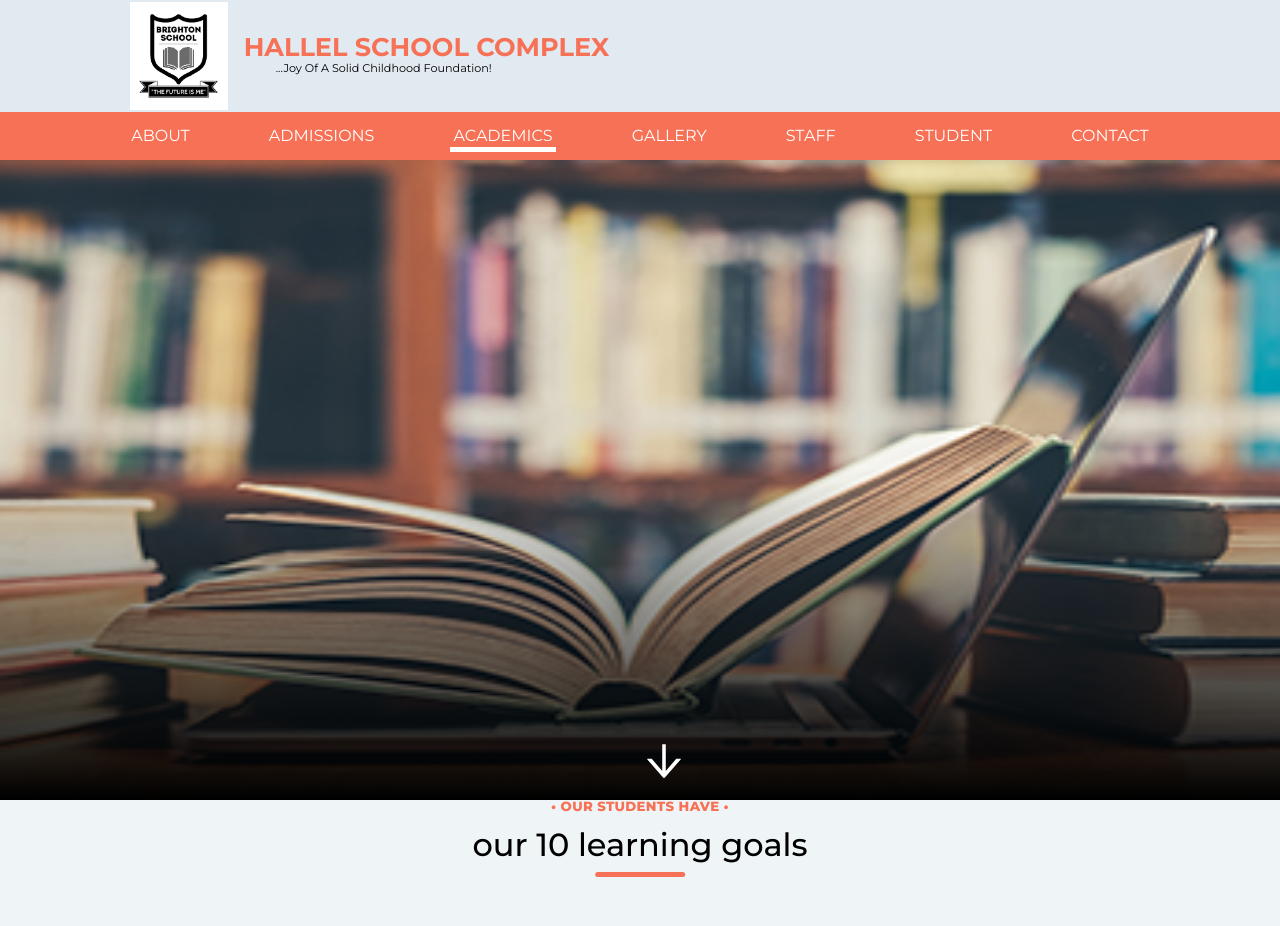
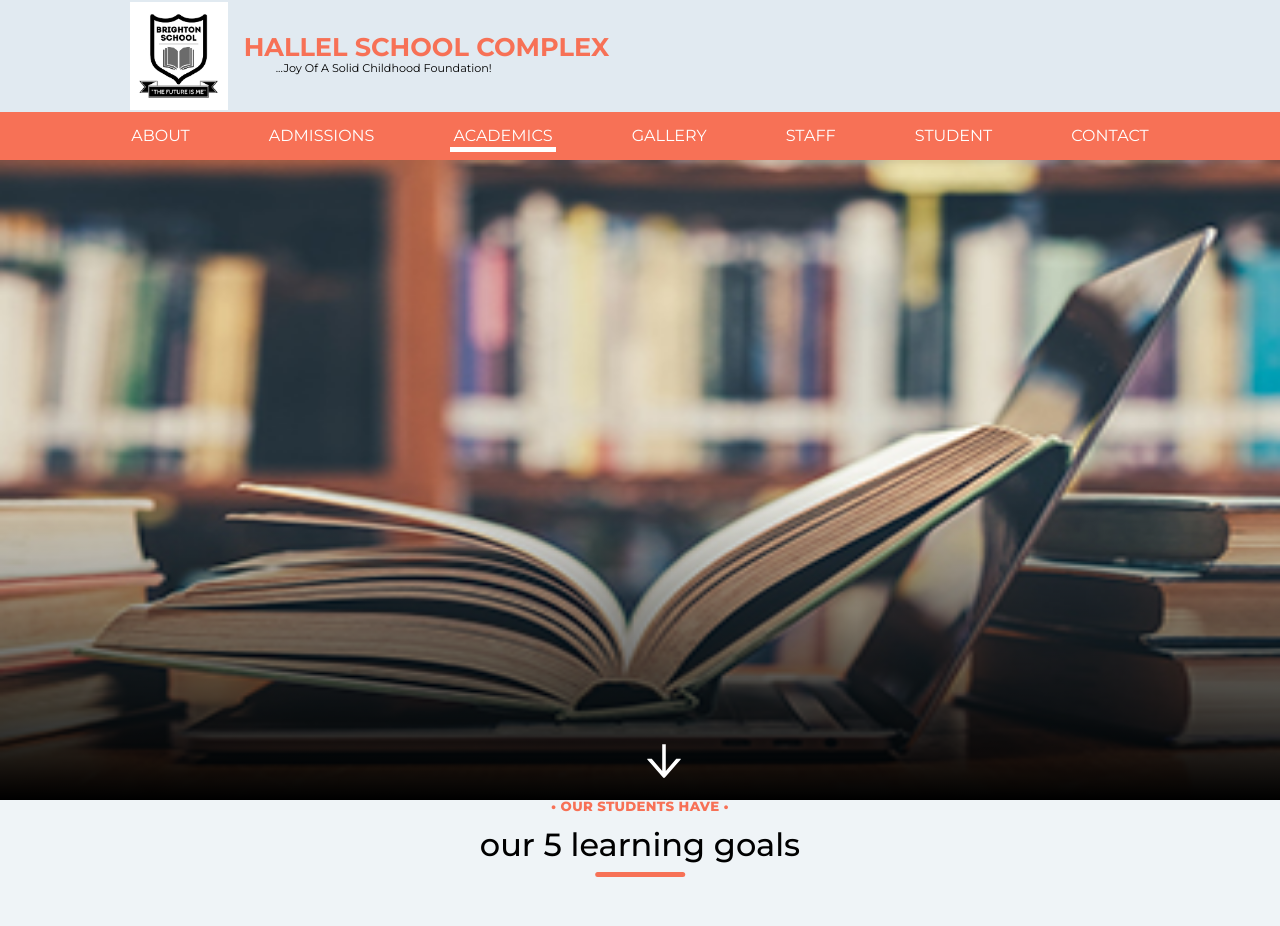
Before and after one commit to kwesiObuobi/Hallel_Project, a React (Create React App) app: page /academics in a window 1280 px wide. Shown: the top 926 px of the page. Built offline with nearby package versions, Linux system fonts and the light colour scheme.

Commit message:
Change '10' learning goals to 5

```diff
--- a/src/components/home_view/academics_page/learning_goals/learning_goals.jsx
+++ b/src/components/home_view/academics_page/learning_goals/learning_goals.jsx
@@ -5,7 +5,7 @@ const LearningGoals = () => {
   return (
     <section className="academics__learning-goals-section container">
         <h5 className="academics__learning-goals-h5">• OUR STUDENTS HAVE •</h5>
-        <h2 className="academics__learning-goals-h2">our 10 learning goals</h2>
+        <h2 className="academics__learning-goals-h2">our 5 learning goals</h2>
 
         <ol className="academics__learning-goals-list">
             <li className="academics__learning-goals-item">
```
